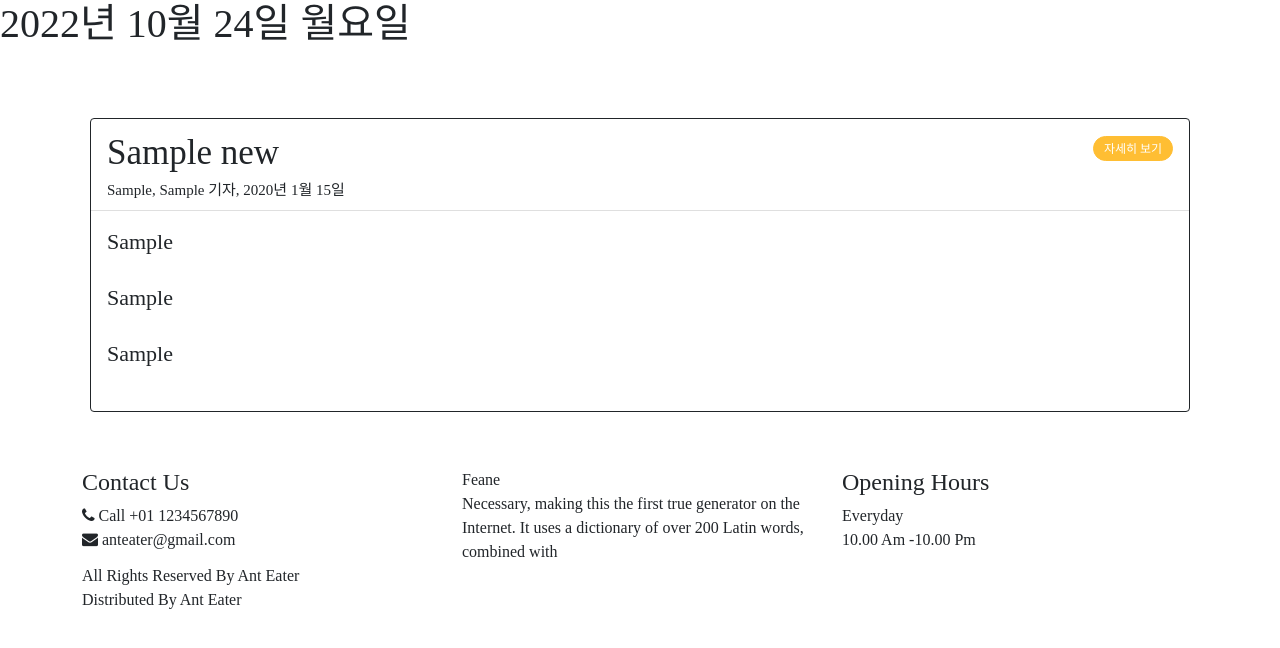
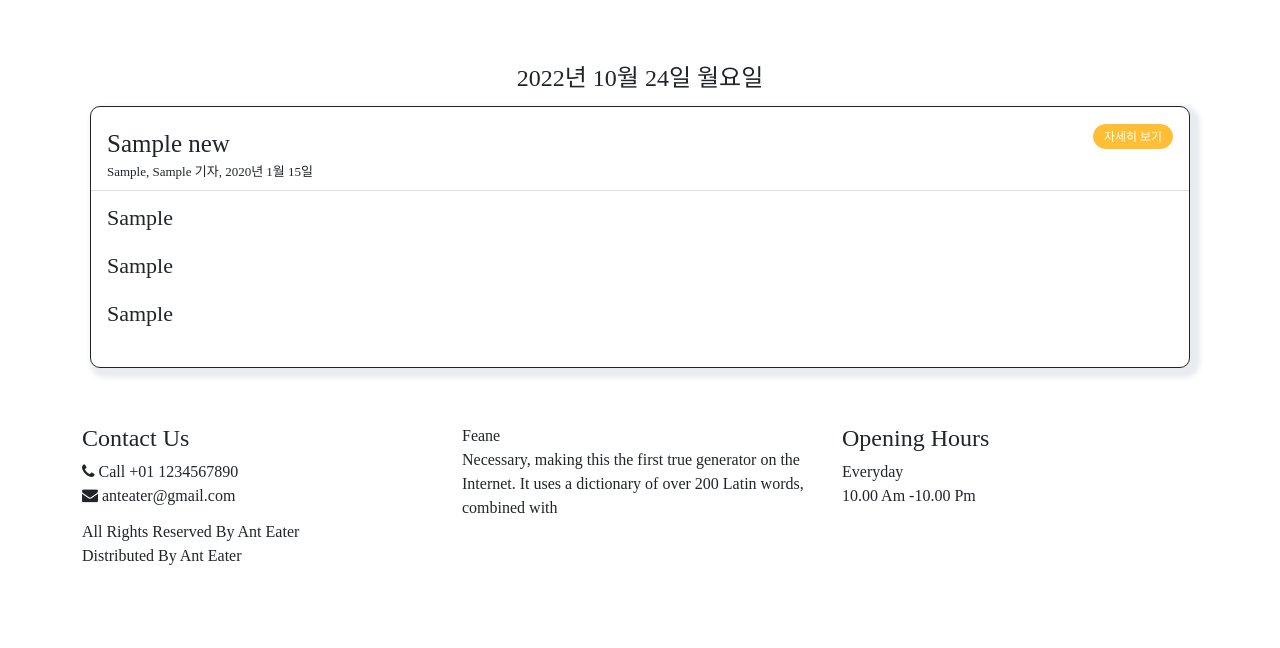
Before and after one commit to KBAntEater/KB_Ant_Eater, a Django app: page /news/ in a window 1280 px wide. Shown: the part 94-742 px from the top of the page. Run offline with Django 4.2, Linux system fonts and the light colour scheme; tables that the repository leaves empty hold one stand-in row (values such as "Sample post"); some libraries are stand-ins or nearby versions; some web fonts are replaced.

Commit message:
[MOD]: html 글자 디자인, 위치 변경

```diff
--- a/ANT_HOUSE/templates/base.html
+++ b/ANT_HOUSE/templates/base.html
@@ -50,7 +50,7 @@
     <!-- 네비게이션바 템플릿 삽입-->
     {% comment %} {% include "navbar.html" %} {% endcomment %}
 
-    <div class="hero_area">
+    <div class="hero_area" style="margin-bottom: 10px;">
       <!-- header section strats -->
       <header class="header_section1">
         <div class="container">
@@ -173,7 +173,7 @@
     {% block content %}{% endblock %}
     <!-- 기본 템플릿 안에 삽입될 내용 End -->
     {% comment %} <section class="about_section layout_padding">
-      <div class="container  ">
+      <div class="container ">
 
         <div class="row">
           <div class="col-md-6 ">
--- a/ANT_HOUSE/templates/news/news_list.html
+++ b/ANT_HOUSE/templates/news/news_list.html
@@ -1,7 +1,39 @@
 {% extends 'base.html' %}
 {% block content %}
+<!--
+<style>
+  div#recommend_content{
+    margin-top: 100px;
+    margin-left: 80px;
+    font-size: 1.5em;
+  }
 
-<h1 id = 'current_date' style='margin-bottom: 20px;'></h1>
+</style>
+<div id='recommend_content'  ><p id = 'current_date' style='margin-bottom: 10px;'></p></div>
+
+      <script>
+        date = new Date();
+        var week = new Array('일', '월', '화', '수', '목', '금', '토');
+        year = date.getFullYear();
+        month = date.getMonth() + 1;
+        day = date.getDate();
+        week_day = week[date.getDay()];
+        document.getElementById("current_date").innerHTML = year + '년 ' + month + "월 " + day + "일 " + week_day + '요일';
+      </script>-->
+
+
+  <div class="container" style='padding-top:50px; display: flex; flex-direction: column; align-items: center; '>
+    <div>
+      <style>
+        div#recommend_content{
+          margin-top: 0px;
+          margin-left: 0px;
+          font-size: 1.5em;
+        }
+
+      </style>
+      <div id='recommend_content' ><p id = 'current_date' style='margin-bottom: 10px;'></p></div>
+
       <script>
         date = new Date();
         var week = new Array('일', '월', '화', '수', '목', '금', '토');
@@ -11,17 +43,20 @@
         week_day = week[date.getDay()];
         document.getElementById("current_date").innerHTML = year + '년 ' + month + "월 " + day + "일 " + week_day + '요일';
       </script>
-  <div class="container" style='padding-top:50px; display: flex; flex-direction: column; align-items: center;'>
+
+    </div>
+
+
 
       {% for news in news_list %}
         <div class="col">
-          <div class="card border-dark mb-3"  style="width:1100px;">
+          <div class="card border-dark mb-3"  style="width:1100px;border-radius: 10px;box-shadow: 5px 5px 5px 5px #e9ecef;">
             <div class="card-header bg-transparent">
               <div>
-                <p class='card-text' style='font-size: 35px;'>
+                <p class='card-text' style='font-size: 25px; margin-top: 10px;'>
                   {{ news.news_title }}
                 </p>
-                <p class='card-text' style='font-size : 15px;'>
+                <p class='card-text' style='font-size : 13px;'>
                   {{ news.news_src }}, {{ news.news_rep }} 기자, {{news.news_date}}
                 </p>
               </div>
@@ -30,13 +65,15 @@
                 <input type="button" value='자세히 보기' class="btn btn-primary btn-detail">
               </a>
             </div>
-            <div class="card-body" style='line-height: 30px;'>
+            <div class="card-body" style='line-height: 22px;'>
               <p class='card-content'>{{ news.news_sum_1 }}</p>
               <p class='card-content'>{{ news.news_sum_2 }}</p>
               <p class='card-content'>{{ news.news_sum_3 }}</p>
             </div>
           </div>
         </div>
+
       {% endfor %}
   </div>
+
 {% endblock %}
```
Also changed, not shown: ANT_HOUSE/templates/stock/live_stock_treemap.html (+13 -3 lines), ANT_HOUSE/templates/stock/my_stock.html (+14 -4 lines), ANT_HOUSE/templates/stock/stock_recommend.html (+13 -2 lines).
